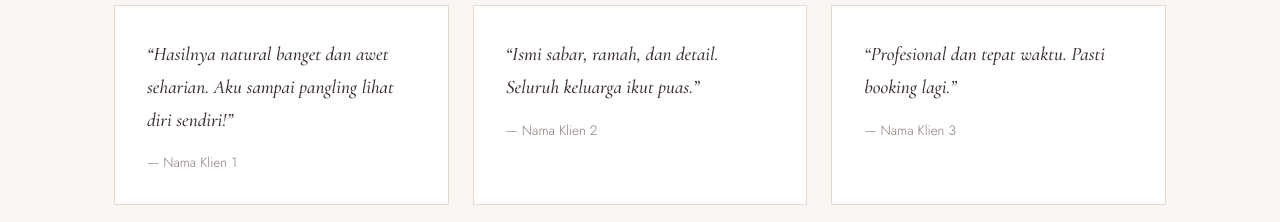
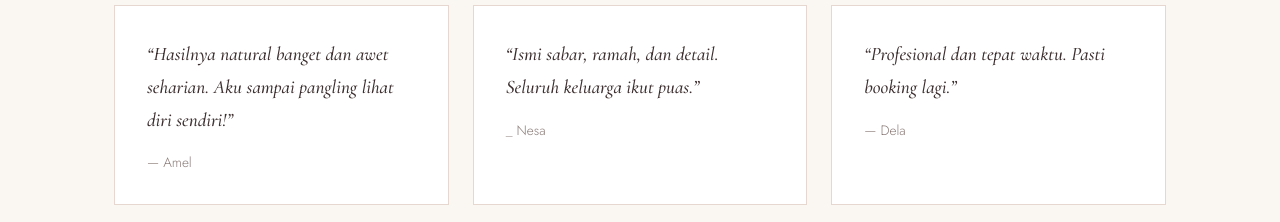
Before and after one commit to adirostaman/ismi-artistry, a plain HTML site: page index.html in a window 1280 px wide. Shown: the part 3280-3502 px from the top of the page. Drawn offline with nearby package versions, Linux system fonts and the light colour scheme.

Commit message:
Update index.html

```diff
--- a/index.html
+++ b/index.html
@@ -118,9 +118,9 @@
       <h2>Kata Mereka</h2>
     </div>
     <div class="cards">
-      <blockquote class="reveal">“Hasilnya natural banget dan awet seharian. Aku sampai pangling lihat diri sendiri!”<cite>— Nama Klien 1</cite></blockquote>
-      <blockquote class="reveal">“Ismi sabar, ramah, dan detail. Seluruh keluarga ikut puas.”<cite>— Nama Klien 2</cite></blockquote>
-      <blockquote class="reveal">“Profesional dan tepat waktu. Pasti booking lagi.”<cite>— Nama Klien 3</cite></blockquote>
+      <blockquote class="reveal">“Hasilnya natural banget dan awet seharian. Aku sampai pangling lihat diri sendiri!”<cite>— Amel</cite></blockquote>
+      <blockquote class="reveal">“Ismi sabar, ramah, dan detail. Seluruh keluarga ikut puas.”<cite>_ Nesa</cite></blockquote>
+      <blockquote class="reveal">“Profesional dan tepat waktu. Pasti booking lagi.”<cite>— Dela</cite></blockquote>
     </div>
   </div>
 </section>
```
